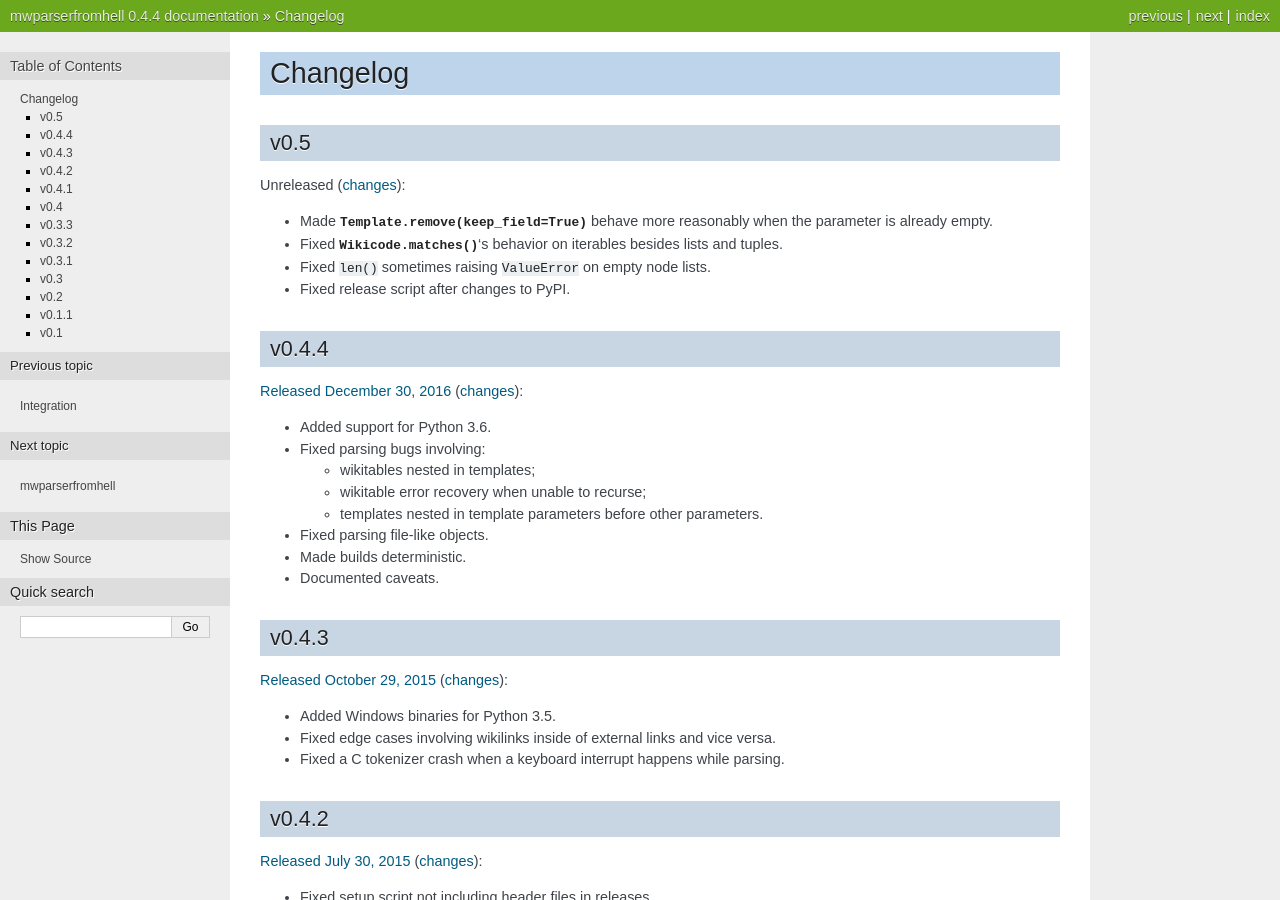
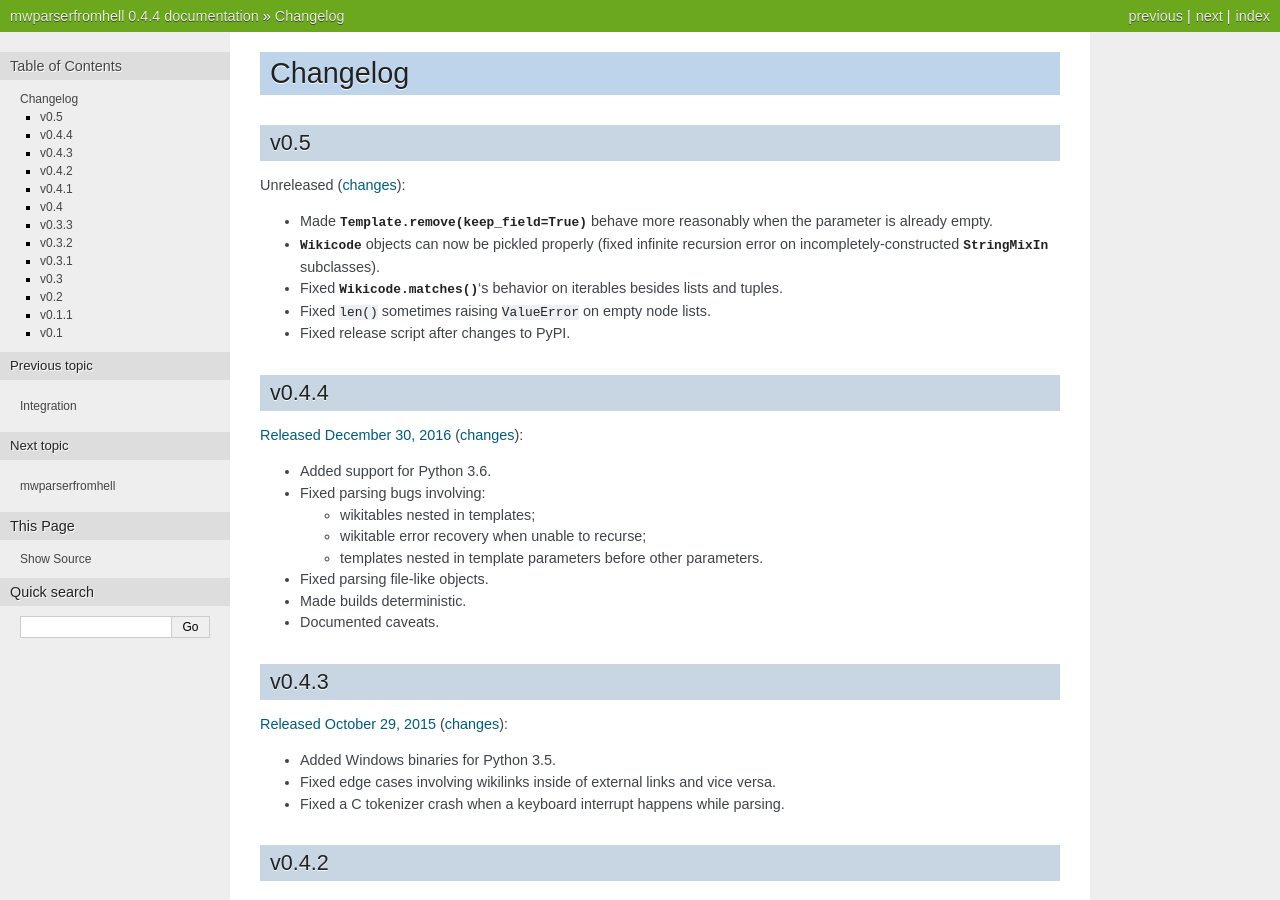
Before and after one commit to earwig/mwparserfromhell, a Sphinx documentation site: the page built from docs/changelog.rst, in a window 1280 px wide and 900 px high. Built offline with Sphinx 7.4.7, drawn with Linux system fonts in a browser that asks for light colours.

Commit message:
Allow Wikicode objects to be pickled properly.

```diff
--- a/docs/changelog.rst
+++ b/docs/changelog.rst
@@ -9,6 +9,9 @@
 
 - Made :meth:`Template.remove(keep_field=True) <.Template.remove>` behave more
   reasonably when the parameter is already empty.
+- :class:`.Wikicode` objects can now be pickled properly (fixed infinite
+  recursion error on incompletely-constructed :class:`.StringMixIn`
+  subclasses).
 - Fixed :meth:`.Wikicode.matches`\ 's behavior on iterables besides lists and
   tuples.
 - Fixed ``len()`` sometimes raising ``ValueError`` on empty node lists.
```
Also changed, not shown: 2 other files.
